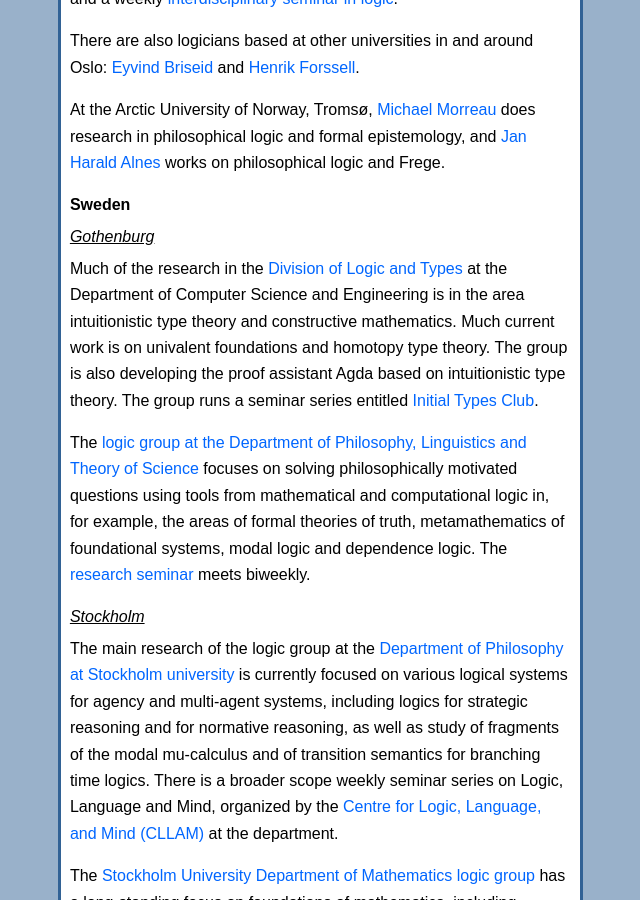
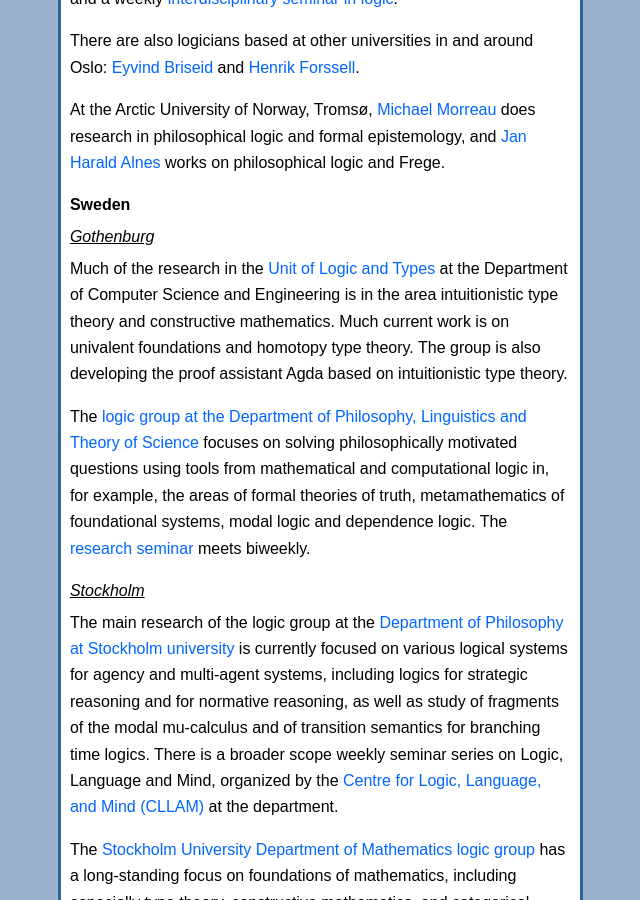
Before and after one commit to scandinavianlogic/scandinavianlogic.github.io, a Jekyll site: the page built from logic-in-scandinavia.md, in a window 1280 px wide and 900 px high, scrolled down 4112 px. Shown: the whole window, without its empty margins (453-1093 px from the left). Built offline with Jekyll 4.4.1, drawn with Linux system fonts in a browser that asks for light colours.

Commit message:
Updated the information about logic in Sweden

```diff
--- a/logic-in-scandinavia.md
+++ b/logic-in-scandinavia.md
@@ -195,13 +195,11 @@ works on philosophical logic and Frege.
 #### Gothenburg
 
 Much of the research in the
-[Division of Logic and Types](https://www.chalmers.se/en/departments/cse/organisation/LT/Pages/default.aspx)
+[Unit of Logic and Types](https://www.chalmers.se/en/departments/cse/our-research/computing-science/logic-and-types/)
 at the Department of Computer Science and Engineering is in the area
 intuitionistic type theory and constructive mathematics. Much current work is on
 univalent foundations and homotopy type theory. The group is also developing the
-proof assistant Agda based on intuitionistic type theory. The group runs a
-seminar series entitled
-[Initial Types Club](https://github.com/InitialTypes/Club/wiki).
+proof assistant Agda based on intuitionistic type theory.
 
 The
 [logic group at the Department of Philosophy, Linguistics and Theory of Science](https://www.logic-gu.se/)
@@ -215,23 +213,23 @@ meets biweekly.
 #### Stockholm
 
 The main research of the logic group at the
-[Department of Philosophy at Stockholm university](https://www.philosophy.su.se/english)
+[Department of Philosophy at Stockholm university](https://www.su.se/department-of-philosophy/)
 is currently focused on various logical systems for agency and multi-agent
 systems, including logics for strategic reasoning and for normative reasoning,
 as well as study of fragments of the modal mu-calculus and of transition
 semantics for branching time logics. There is a broader scope weekly seminar
 series on Logic, Language and Mind, organized by the
-[Centre for Logic, Language, and Mind (CLLAM)](https://www.philosophy.su.se/english/research/projects-and-centers/cllam)
+[Centre for Logic, Language, and Mind (CLLAM)](https://www.su.se/department-of-philosophy/about-the-department/centres-and-other-units/cllam-1.640497)
 at the department.
 
 The
-[Stockholm University Department of Mathematics logic group](https://www.math.su.se/english/research/research-groups/research-group-in-mathematical-logic-1.330078)
+[Stockholm University Department of Mathematics logic group](https://www.su.se/english/research/research-groups/mathematical-logic)
 has a long-standing focus on foundations of mathematics, including especially
 type theory, constructive mathematics, and categorical logic. There is a weekly
 seminar on mathematical logic: <http://logic.math.su.se/seminar/>
 
 At
-[the division of theoretical computer science (TCS) at KTH](https://www.kth.se/tcs)
+[the division of theoretical computer science (TCS) at KTH](https://www.kth.se/cs/tcs)
 several researchers work on areas involving logic, such as Formal Verification,
 Software security, and Provably secure systems. While most of this research uses
 or adapts existing logical frameworks for Model checking, Deductive
```
